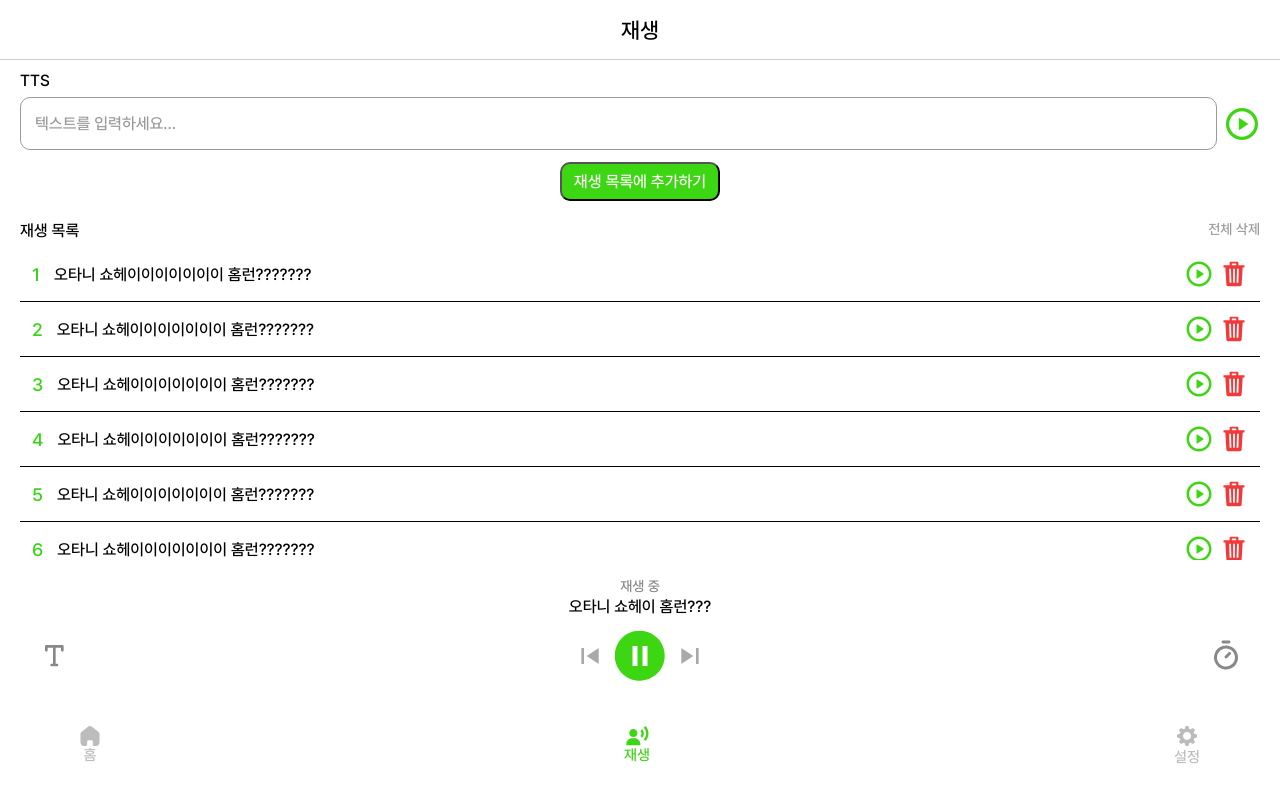
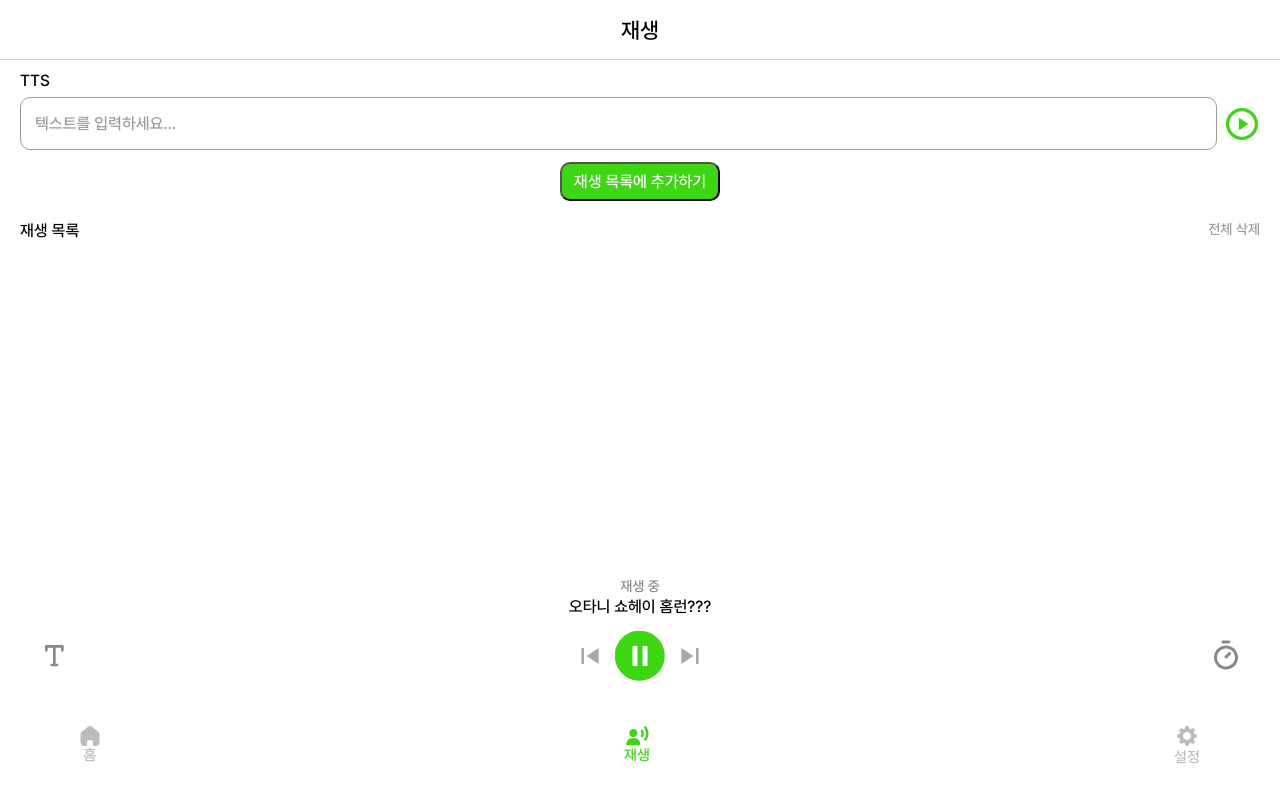
Before and after one commit to chooseongwoo/VoiceNote, a Next.js app: page /playlist in a window 1280 px wide. Built offline with nearby package versions, Linux system fonts and the light colour scheme.

Commit message:
chore :: 플레이리스트 항목 삭제

```diff
--- a/src/app/playlist/page.tsx
+++ b/src/app/playlist/page.tsx
@@ -12,12 +12,17 @@ import Timer from "@/assets/Timer";
 import MenuBar from "@/components/MenuBar";
 import TimerModal from "@/components/Modals/TimerModal";
 import TextModal from "@/components/Modals/TextModal";
+import { news } from "@/types/news";
 
 export default function Playlist() {
   const [isPlaying, setIsPlaying] = useState(false);
   const [isTimerModalOpen, setIsTimerModalOpen] = useState(false);
   const [isTextModalOpen, setIsTextModalOpen] = useState(false);
   const [timerValue, setTimerValue] = useState<number>(15);
+  const [newsList, setNewsList] = useState<news[]>(() => {
+    const savedNews = localStorage.getItem("savedNews");
+    return savedNews ? JSON.parse(savedNews) : [];
+  });
 
   useEffect(() => {
     const savedTimerValue = localStorage.getItem("timerValue");
@@ -54,6 +59,21 @@ export default function Playlist() {
     setTimerValue(value);
   };
 
+  useEffect(() => {
+    localStorage.setItem("savedNews", JSON.stringify(newsList));
+  }, [newsList]);
+
+  const handleDeletePlay = (index: number) => {
+    const updatedNewsList = newsList.filter(
+      (_, newsIndex) => newsIndex !== index
+    );
+    setNewsList(updatedNewsList);
+  };
+
+  const handleDeleteAll = () => {
+    setNewsList([]);
+  };
+
   return (
     <_.Layout>
       <_.Header>재생</_.Header>
@@ -65,18 +85,17 @@ export default function Playlist() {
         <_.PlayListBox>
           <_.TextBox>
             <_.Label>재생 목록</_.Label>
-            <_.DeleteAll>전체 삭제</_.DeleteAll>
+            <_.DeleteAll onClick={handleDeleteAll}>전체 삭제</_.DeleteAll>
           </_.TextBox>
           <_.PlayList>
-            <Play order={1} title="오타니 쇼헤이이이이이이이 홈런???????" />
-            <Play order={2} title="오타니 쇼헤이이이이이이이 홈런???????" />
-            <Play order={3} title="오타니 쇼헤이이이이이이이 홈런???????" />
-            <Play order={4} title="오타니 쇼헤이이이이이이이 홈런???????" />
-            <Play order={5} title="오타니 쇼헤이이이이이이이 홈런???????" />
-            <Play order={6} title="오타니 쇼헤이이이이이이이 홈런???????" />
-            <Play order={7} title="오타니 쇼헤이이이이이이이 홈런???????" />
-            <Play order={8} title="오타니 쇼헤이이이이이이이 홈런???????" />
-            <Play order={9} title="오타니 쇼헤이이이이이이이 홈런???????" />
+            {newsList?.map((news: news, index: number) => (
+              <Play
+                order={1}
+                key={index}
+                title={news.title}
+                onDelete={() => handleDeletePlay(index)}
+              />
+            ))}
           </_.PlayList>
           <_.Playing>
             <_.PlayingText>재생 중</_.PlayingText>
--- a/src/assets/TrashCan.tsx
+++ b/src/assets/TrashCan.tsx
@@ -1,6 +1,11 @@
-export default function TrashCan() {
+interface OwnProps {
+  onClick: () => void;
+}
+
+export default function TrashCan({ onClick }: OwnProps) {
   return (
     <svg
+      onClick={onClick}
       width="28"
       height="28"
       viewBox="0 0 24 24"
--- a/src/components/NewsBox/index.tsx
+++ b/src/components/NewsBox/index.tsx
@@ -21,8 +21,6 @@ export default function NewsBox({
 
     localStorage.setItem("savedNews", JSON.stringify(updatedNewsList));
 
-    console.log("News saved:", updatedNewsList);
-
     removeNews();
   }, [title, description, removeNews]);
 
--- a/src/components/Play/page.tsx
+++ b/src/components/Play/page.tsx
@@ -8,9 +8,10 @@ import HeadPhone from "@/assets/HeadPhone";
 interface OwnProps {
   order: number;
   title: string;
+  onDelete: () => void;
 }
 
-export default function Play({ order, title }: OwnProps) {
+export default function Play({ order, title, onDelete }: OwnProps) {
   const [isPlaying, setIsPlaying] = useState(false);
   return (
     <_.Layout>
@@ -20,7 +21,11 @@ export default function Play({ order, title }: OwnProps) {
       </_.TextBox>
       <_.Buttons>
         {isPlaying ? null : <TTSStop width="28" />}
-        <TrashCan />
+        <TrashCan
+          onClick={() => {
+            onDelete;
+          }}
+        />
       </_.Buttons>
     </_.Layout>
   );
```
